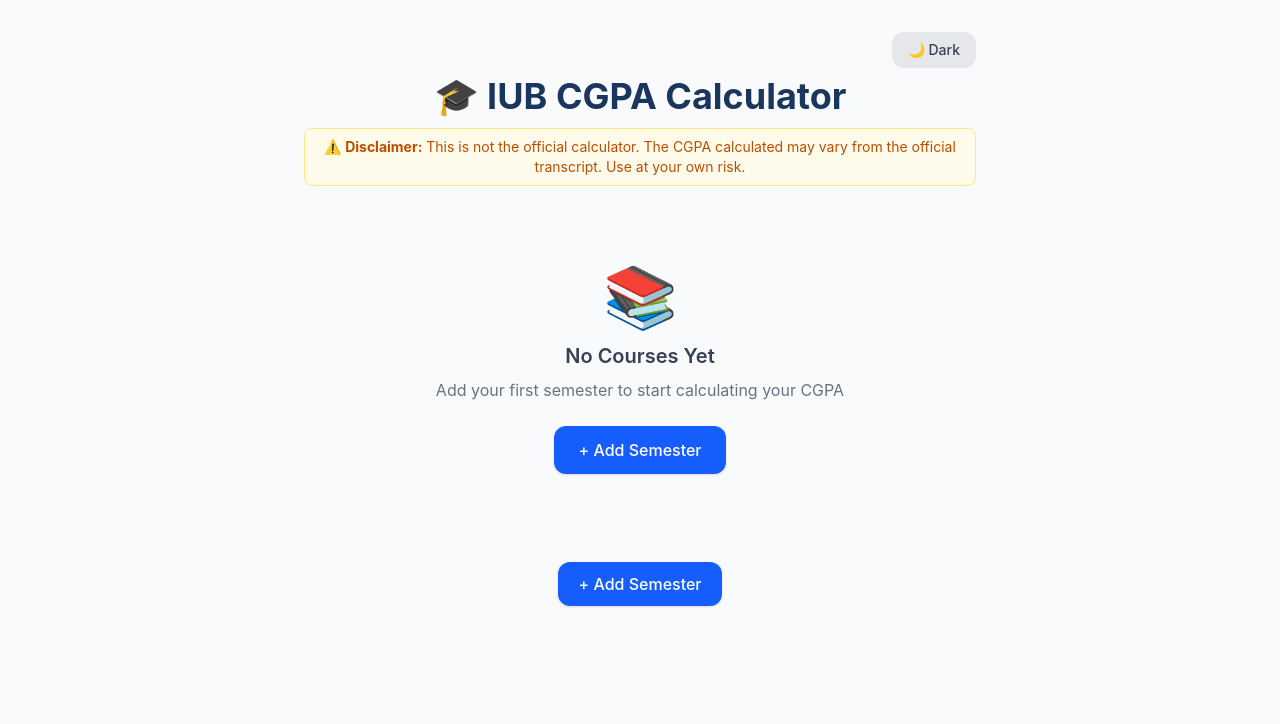
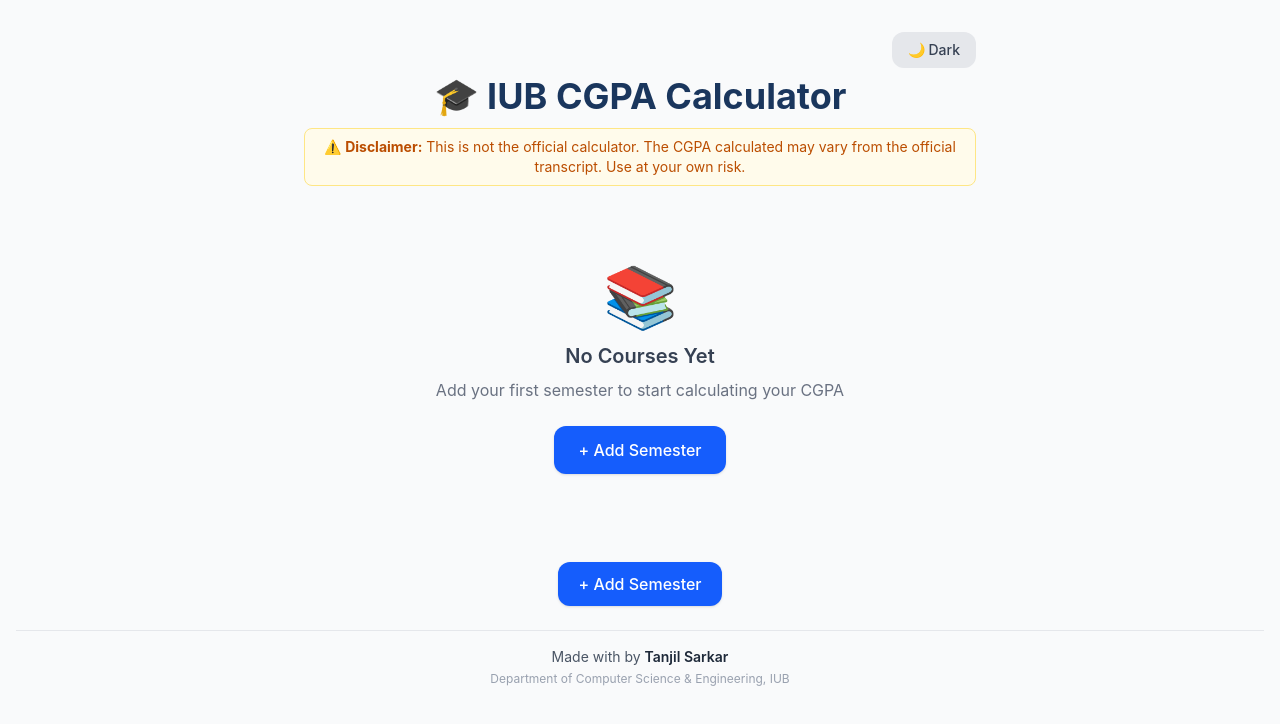
Before and after one commit to imtanjilsarkar/iub-cgpa, a React (Vite) app: page / in a window 1280 px wide. Shown: the top 724 px of the page. Built offline with nearby package versions, Linux system fonts and the light colour scheme.

Commit message:
make a creadit in footer

```diff
--- a/src/components/Footer.jsx
+++ b/src/components/Footer.jsx
@@ -2,7 +2,9 @@
 
 export default function Footer({ onReset, onAddSemester, hasData, showExport }) {
   return (
-    <div className="flex flex-wrap gap-3 justify-center mt-6 px-4 pb-8">
+    <footer className="mt-6 px-4 pb-8">
+      {/* Buttons Row */}
+      <div className="flex flex-wrap gap-3 justify-center mb-6">
         <button
           onClick={onAddSemester}
           className="bg-blue-600 text-white px-5 py-2.5 rounded-xl font-medium hover:bg-blue-700 transition-colors shadow-sm"
@@ -19,5 +21,19 @@
           </button>
         )}
       </div>
+
+      {/* Credit */}
+      <div className="text-center border-t border-gray-200 dark:border-gray-800 pt-4">
+        <p className="text-sm text-gray-600 dark:text-gray-400">
+          Made with by{' '}
+          <span className="font-semibold text-gray-800 dark:text-gray-200">
+            Tanjil Sarkar
+          </span>
+        </p>
+        <p className="text-xs text-gray-400 dark:text-gray-500 mt-1">
+          Department of Computer Science & Engineering, IUB
+        </p>
+      </div>
+    </footer>
   );
 }
```
Lines whose indentation alone changed are shown as unchanged.
